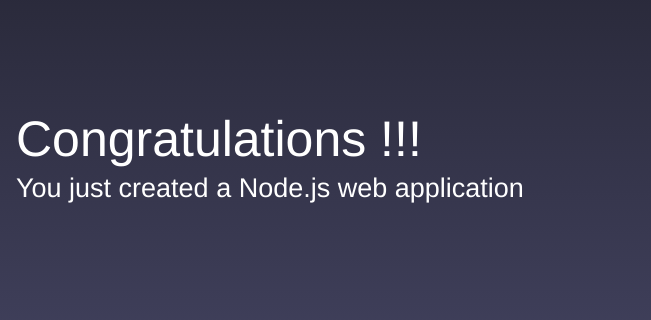
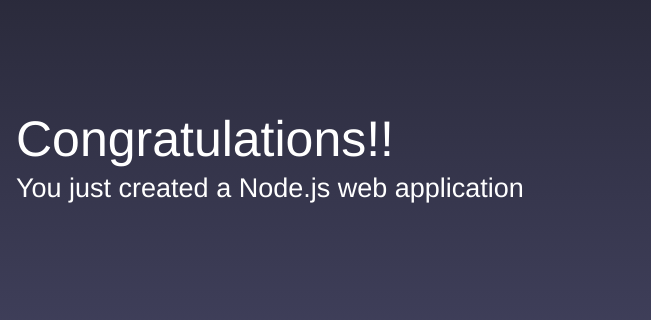
Before and after one commit to bennyfj/nodejs-serverless-project, a website: page public/index.html in a window 1280 px wide. Shown: the part 171-491 px from the top of the page, 629-1280 px from the left. Drawn offline with Linux system fonts and the light colour scheme.

Commit message:
changes 2

```diff
--- a/public/index.html
+++ b/public/index.html
@@ -58,7 +58,7 @@
         <div class="message">
             <a class="twitter-link" href="http://twitter.com/home/?status=I%20created%20a%20project%20with%20AWS%20CodeStar!%20%23AWS%20%23AWSCodeStar%20https%3A%2F%2Faws.amazon.com%2Fcodestar"><img src="assets/img/tweet.svg" /></a>
             <div class="text">
-                <h1>Congratulations !!!</h1>
+                <h1>Congratulations!!</h1>
                 <h2>You just created a Node.js web application</h2>
             </div>
         </div>
```
